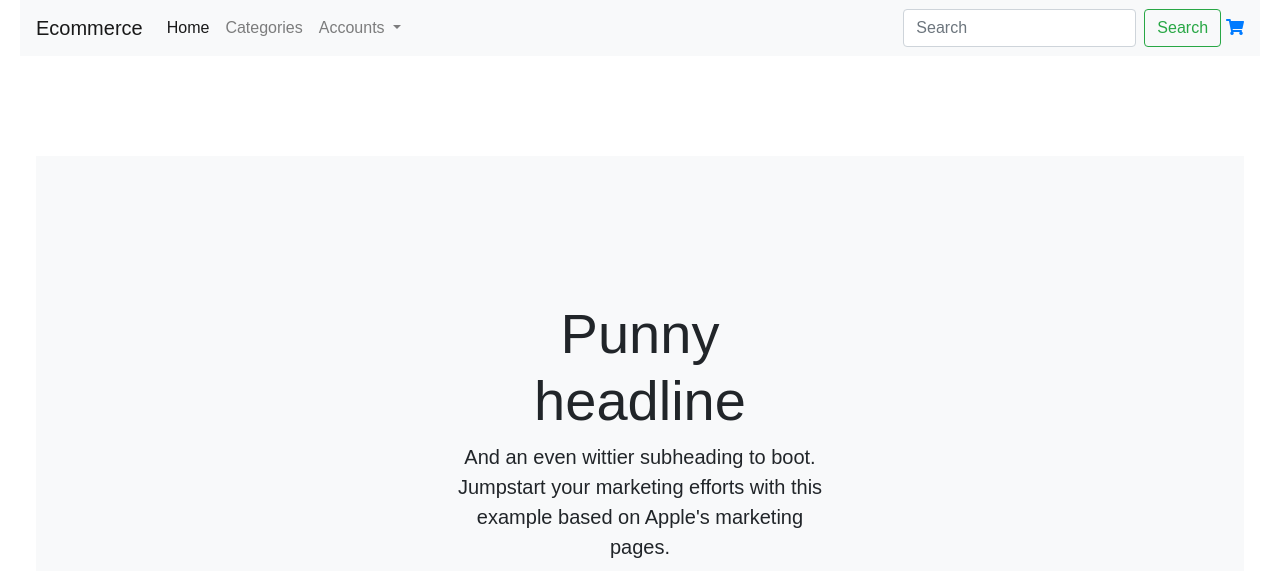
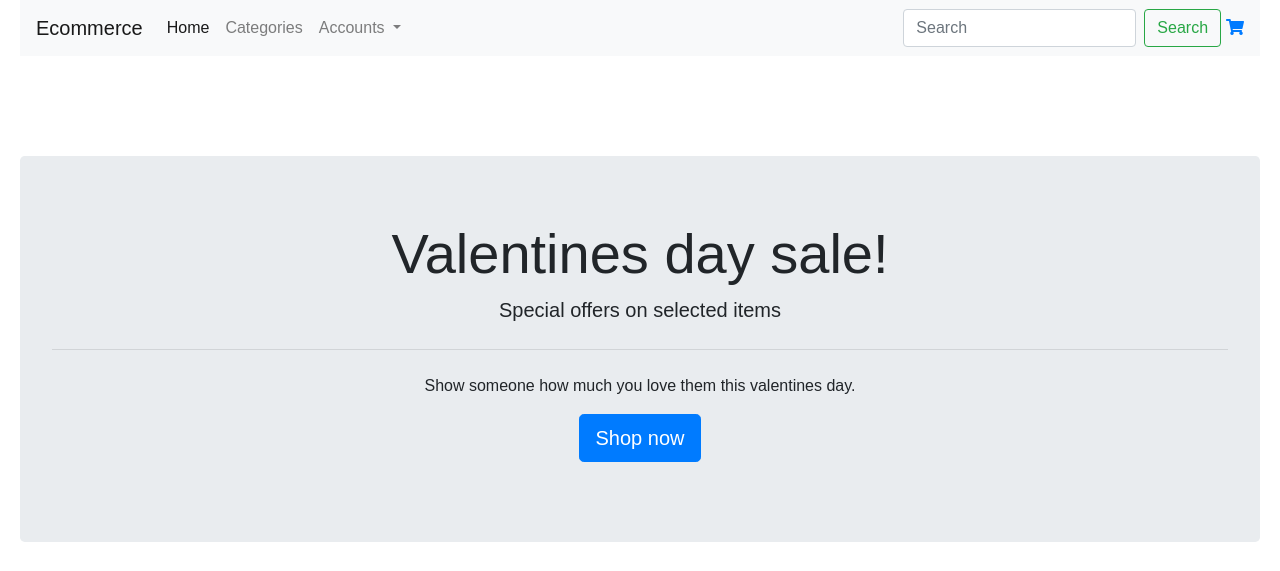
Before and after one commit to chrisoc19/Ecommerce-Project, a Django app: page / in a window 1280 px wide. Shown: the top 571 px of the page. Run offline with Django 3.2, Linux system fonts and the light colour scheme; some libraries are stand-ins or nearby versions.

Commit message:
added another image to the home page

```diff
--- a/products/templates/products.html
+++ b/products/templates/products.html
@@ -2,25 +2,25 @@
 {% load static %}
 {% block content %}
 
+<div class="jumbotron text-center"> <h1 class="display-4">Valentines day sale!</h1>
+  <p class="lead">Special offers on selected items</p>
+  <hr class="my-4">
+  <p>Show someone how much you love them this valentines day.</p>
+  <p class="lead">
+    <a class="btn btn-primary btn-lg" href="{% url 'product_home' %}" role="button">Shop now</a>
+  </p>
+</div>
 
-    <div class="position-relative overflow-hidden p-3 p-md-5 m-md-3 text-center bg-light" >
-      <div class="col-md-5 p-lg-5 mx-auto my-5" >
-        <h1 class="display-4 font-weight-normal">Punny headline</h1>
-        <p class="lead font-weight-normal">And an even wittier subheading to boot. Jumpstart your marketing efforts with this example based on Apple's marketing pages.</p>
-        <a class="btn btn-outline-secondary" href="#">Coming soon</a>
-      </div>
-      <div class="product-device box-shadow d-none d-md-block"></div>
-      <div class="product-device product-device-2 box-shadow d-none d-md-block"></div>
-    </div>
-
+<div class="text-center">
+<img src="https://scontent.cdninstagram.com/v/t51.2885-15/sh0.08/e35/s640x640/72096976_174660567066051_3841016033132579071_n.jpg?_nc_ht=scontent.cdninstagram.com&oh=8062e84eb4783586c938690eaeee23df&oe=5E81B379" class="img-fluid" alt="Responsive image">
 </div>
  <div class="well text-center">
     <div class="row">
         <div class="col-md-6">
-            <a href="#"><img src="https://tshirtstore.centracdn.net/client/dynamic/articles/4827_75f4871f1e-aw19_1x1-21-ded-large_2805.jpg" alt="inn_logo"></a>
+            <img src="https://tshirtstore.centracdn.net/client/dynamic/articles/4827_75f4871f1e-aw19_1x1-21-ded-large_2805.jpg" alt="inn_logo">
         </div>
         <div class="col-md-6">
-            <a href="#"><img src="https://tshirtstore.centracdn.net/client/dynamic/articles/4947_41f4e800ac-aw19_1x1-67-full_5501.jpg" alt="ccs_logo"></a>
+            <img src="https://tshirtstore.centracdn.net/client/dynamic/articles/4947_41f4e800ac-aw19_1x1-67-full_5501.jpg" alt="ccs_logo">
         </div>
     </div>
 </div>
```
